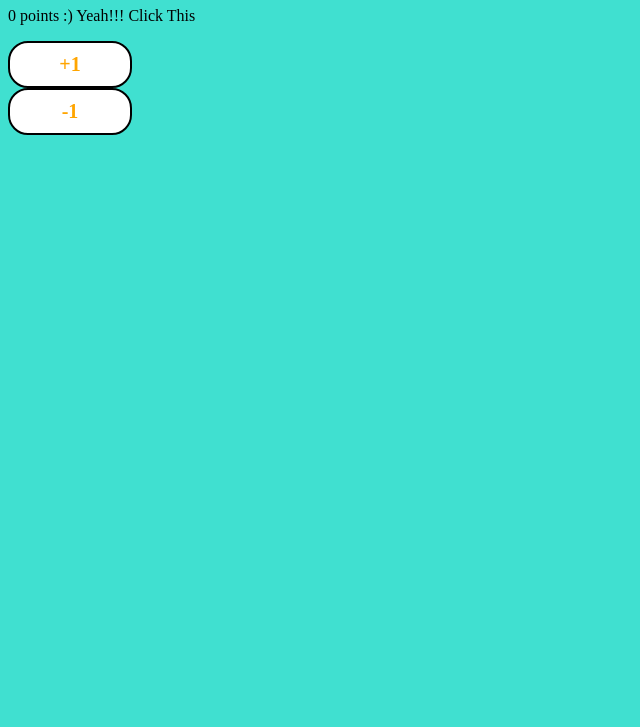
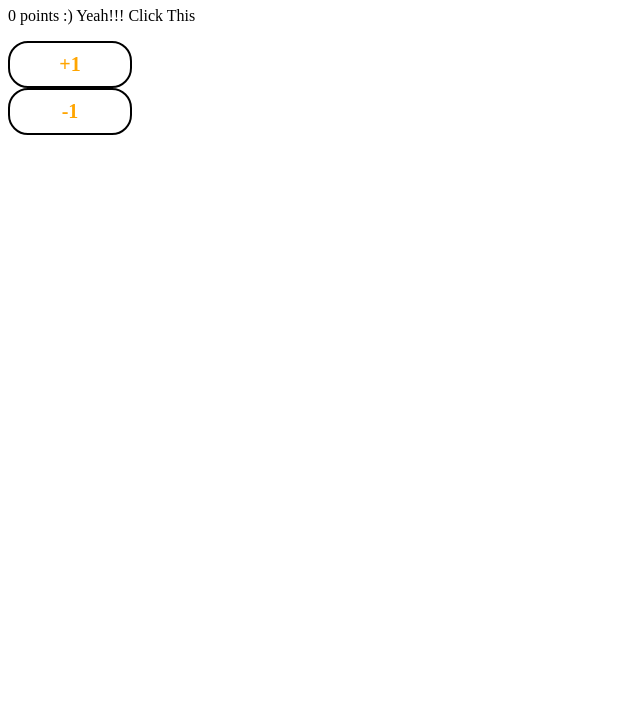
Before and after one commit to Nova281/clickcounter-1, a plain HTML site: page index.html in a window 1280 px wide. Shown: the part 73-800 px from the top of the page, without its empty margins (0-640 px from the left). Drawn offline with Linux system fonts and the light colour scheme.

Commit message:
Change Background Color to white (#1)
It was previously turquoise

```diff
--- a/index.html
+++ b/index.html
@@ -4,7 +4,7 @@
 		<title>Brad's Click Counter</title>
 		<style>
 			body {
-				background-color: turquoise;
+				background-color: white;
 			}
 			.customButton {
 				width: 100px;
```
